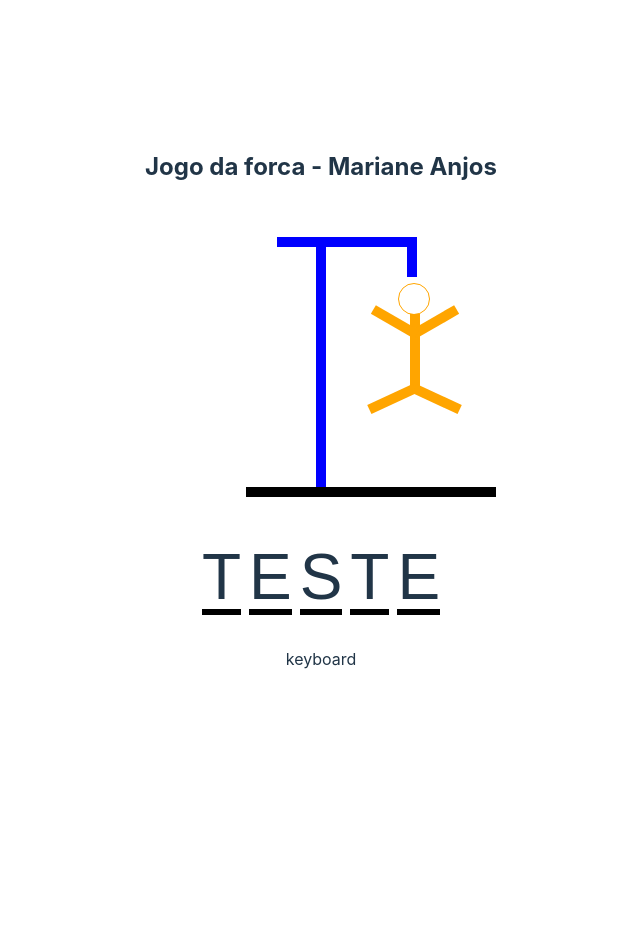
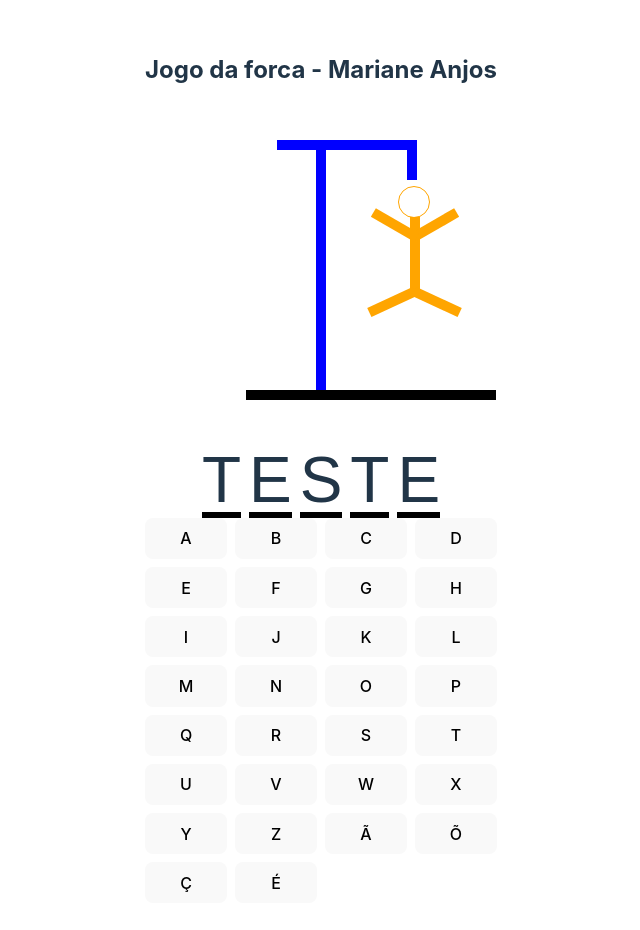
Before and after one commit to MarianeAnjos/jogo-da-forca, a React (Vite) app in the folder jogo-da-forca/: page / in a window 1280 px wide. Shown: the top 930 px of the page, without its empty margins (319-959 px from the left). Before the commit the page ends 800 px from the top, so only its background shows below. Built offline with nearby package versions, Linux system fonts and the light colour scheme.

Commit message:
atualizações no keyboard

```diff
--- a/jogo-da-forca/src/App.tsx
+++ b/jogo-da-forca/src/App.tsx
@@ -8,23 +8,30 @@ import Keyboard from './components/keyboard'
 const Wrapper = styled.div`
 display: flex;
 flex-direction: column;
+align-items: center;
 gap: 2rem;
 `
 
 
-
+const HanfmanPart = styled.div`
+display: flex;
+flex-direction: column;
+gap: 2rem;
+widith:375px;
+`
 
 function App() {
     return (
-      <Wrapper>
-        <h2> Jogo da forca - Mariane Anjos</h2>
-
-        {/* Construção dos componentes */}
-        <HangmanDrawing/>
-        <HangmanWord/>
-        <Keyboard/>
-      </Wrapper>
-
+      <>
+        <Wrapper/>
+          <HanfmanPart>
+            <h2> Jogo da forca - Mariane Anjos</h2>
+            {/* Construção dos componentes */}
+            <HangmanDrawing/>
+            <HangmanWord/>
+            </HanfmanPart>
+            <Keyboard/>
+      </>
   )
 }
 
--- a/jogo-da-forca/src/components/keyboard.tsx
+++ b/jogo-da-forca/src/components/keyboard.tsx
@@ -1,5 +1,72 @@
+import styled from "styled-components"
+
+const keys = [
+    'a',
+    'b',
+    'c',
+    'd',
+    'e',
+    'f',
+    'g',
+    'h',
+    'i',
+    'j',
+    'k',
+    'l',
+    'm',
+    'n',
+    'o',
+    'p',
+    'q',
+    'r',
+    's',
+    't',
+    'u',
+    'v',
+    'w',
+    'x',
+    'y',
+    'z',
+    'ã',
+    'õ',
+    'ç',
+    'é',
+]
+
+const Wrapper = styled.div`
+display: grid;
+grid-template-columns: repeat(auto-fit,minmax(75px, 1fr));
+gap: 0.5rem;y
+width: 600px;
+`
+const Button = styled.button<{isActive: boolean}>`
+    opacity: ${(p) => p.isActive ? 'null': '0.3'};
+
+    &: focus:disabled {
+        outline: none;
+        border-color: transparent;
+        cursos: not-allowed;
+    }
+    &: focus-visible:disabled{
+        outline: none;
+        border-color: transparent;
+        cursor: not-allowed;
+    }
+    &: hover:disabled{
+        outline: none;
+        border-collor: transparent;
+        cursor: not-allowd;
+    }
+`
+/*Keys feiito com map */
 export default function Keyboard(){
     return(
-        <div>keyboard</div>
+        <Wrapper>
+            {keys.map((letter) => (
+            <Button isActive={true} key={letter}>
+                {letter.toUpperCase()}
+                </Button>
+            ))}
+        </Wrapper>
     )
 }
```
